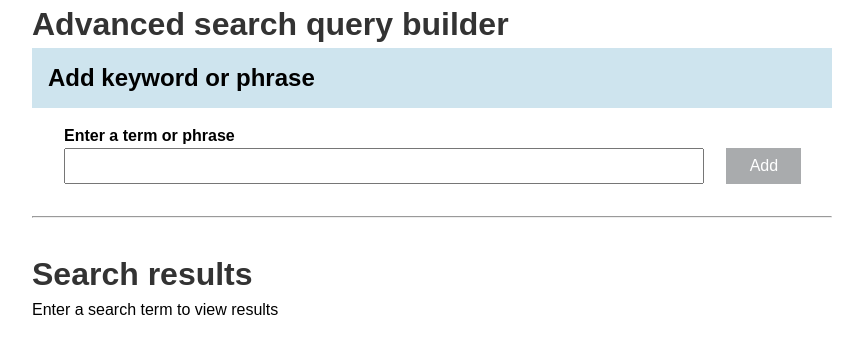
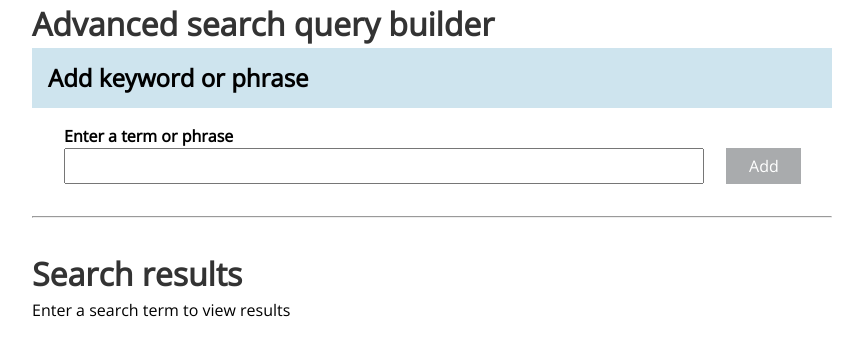
Before and after one commit to francisco-ebi/EPMC-Query-Builder, a React (Vite) app: page / in a window 1280 px wide. Shown: the top 356 px of the page, without its empty margins (208-1071 px from the left). Built offline with nearby package versions, Linux system fonts and the light colour scheme.

Commit message:
feat: add fonts to assets folder, add font face to global css

```diff
--- a/src/styles/global.css
+++ b/src/styles/global.css
@@ -1,5 +1,11 @@
+@font-face {
+  font-family: "Open Sans";
+  src: url('../assets/fonts/OpenSans-Regular.ttf'),
+       url('../assets/fonts/OpenSans-Bold.ttf');
+}
+
 html {
-  font-family: sans-serif;
+  font-family: "Open Sans", sans-serif;
 }
 #app {
   max-width: 800px;
```
Also changed, not shown: src/assets/fonts/OpenSans-Bold.ttf (added), src/assets/fonts/OpenSans-Regular.ttf (added).
